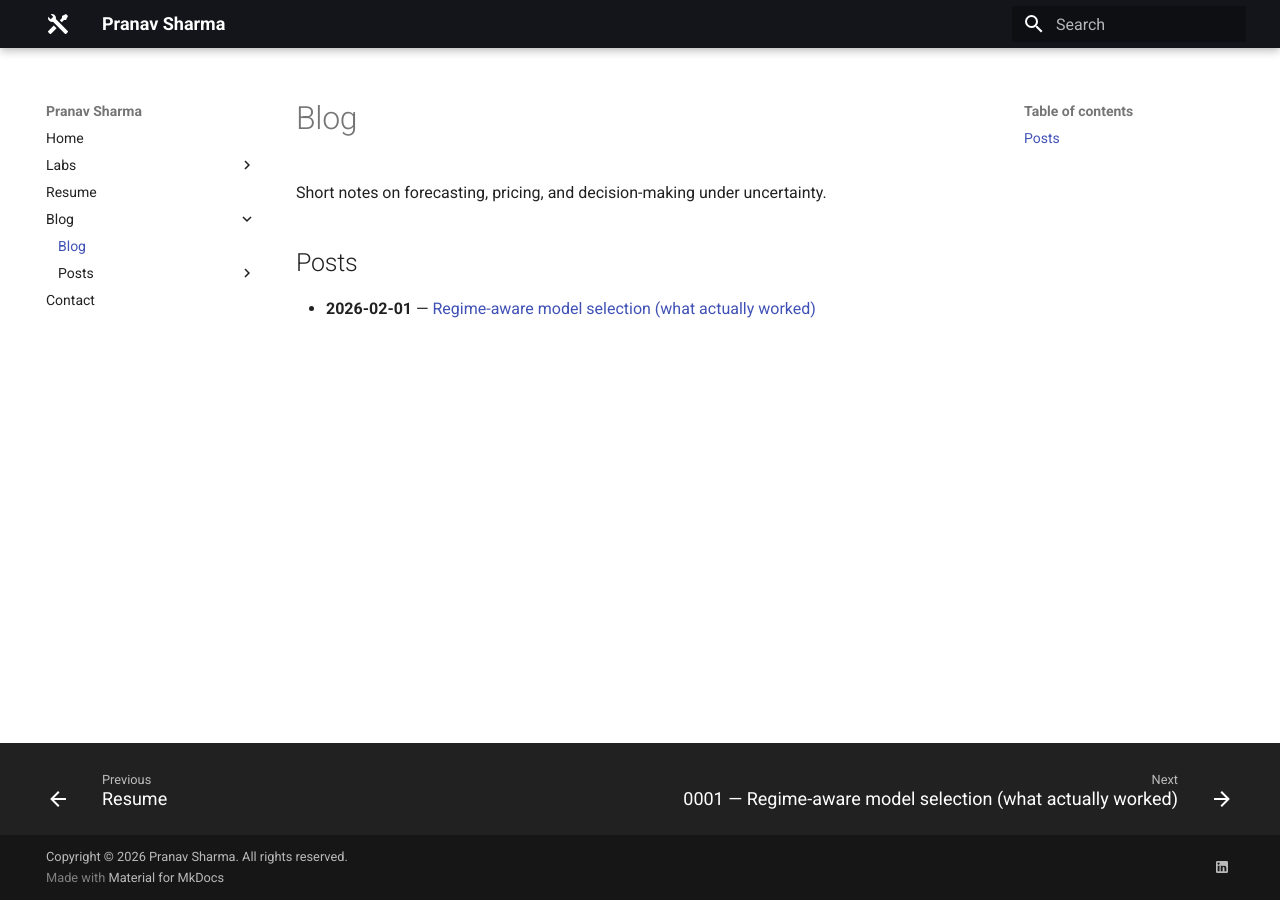
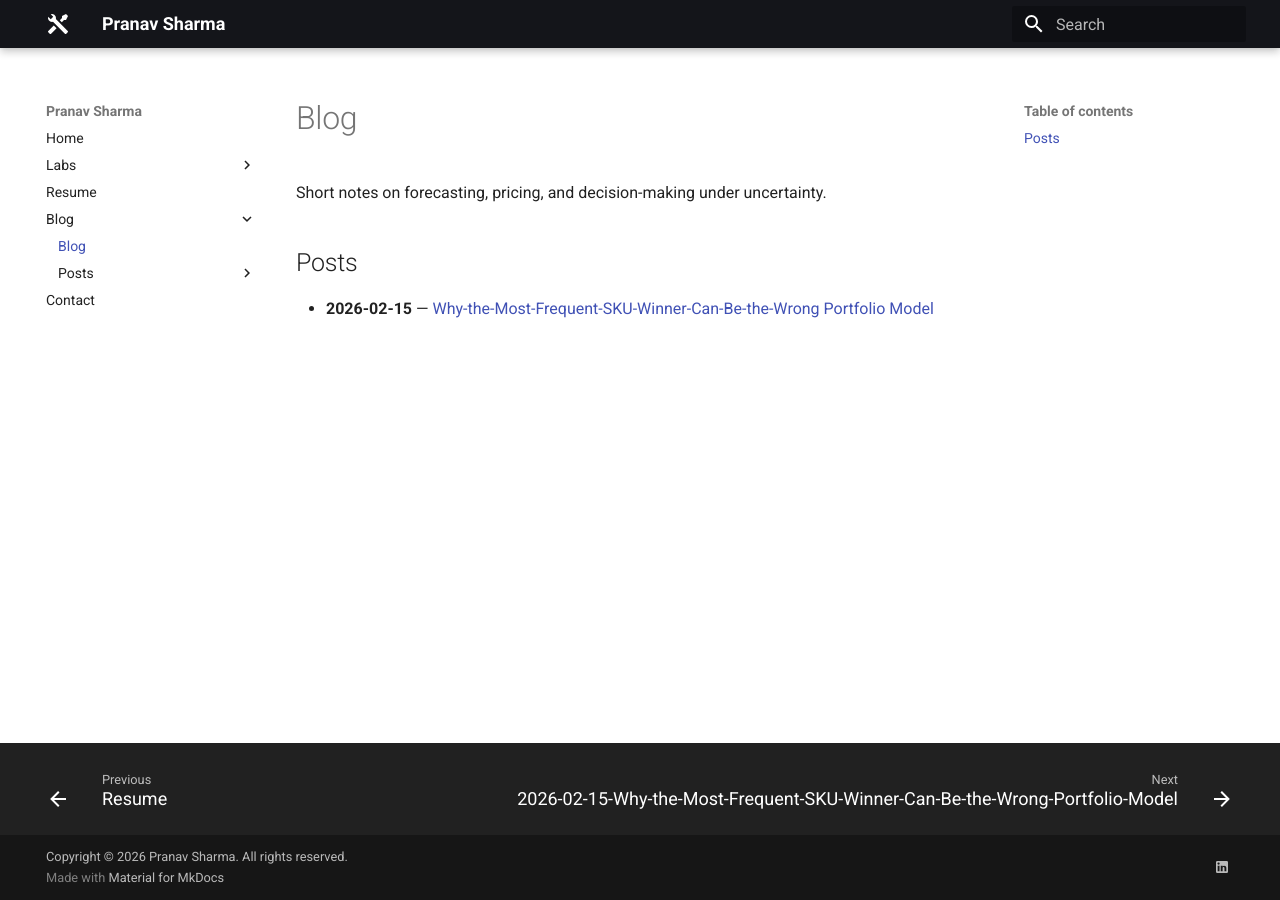
Before and after one commit to Sharma-Pranav/website, an MkDocs documentation site: the page built from docs/blog/index.md, in a window 1280 px wide. Built offline with MkDocs 1.6.1 and Material for MkDocs 9.7.7, drawn with Linux system fonts in a browser that asks for light colours; some web fonts are replaced.

Commit message:
first blog

```diff
--- a/docs/blog/index.md
+++ b/docs/blog/index.md
@@ -4,5 +4,5 @@ Short notes on forecasting, pricing, and decision-making under uncertainty.
 
 ## Posts
 <!-- POSTS:START -->
-- **2026-02-01** — [Regime-aware model selection (what actually worked)](posts/2026-02-01-regime-aware-model-selection-what-actually-worked.md)
+- **2026-02-15** — [Why-the-Most-Frequent-SKU-Winner-Can-Be-the-Wrong Portfolio Model](posts/2026-02-15-Why-the-Most-Frequent-SKU-Winner-Can-Be-the-Wrong-Portfolio-Model.md)
 <!-- POSTS:END -->
--- a/mkdocs.yml
+++ b/mkdocs.yml
@@ -61,7 +61,7 @@ nav:
   - Blog:
       - blog/index.md
       - Posts:
-          - "0001 — Regime-aware model selection (what actually worked)": blog/posts/2026-02-01-regime-aware-model-selection-what-actually-worked.md
+          - "2026-02-15-Why-the-Most-Frequent-SKU-Winner-Can-Be-the-Wrong-Portfolio-Model": blog/posts/2026-02-15-Why-the-Most-Frequent-SKU-Winner-Can-Be-the-Wrong-Portfolio-Model.md
   - Contact: contact.md
 
 extra_css:
```
Also changed, not shown: docs/blog/posts/2026-02-01-regime-aware-model-selection-what-actually-worked.md (deleted, +0 -24 lines), docs/blog/posts/2026-02-15-Why-the-Most-Frequent-SKU-Winner-Can-Be-the-Wrong-Portfolio-Model.md (added, +40 -0 lines), docs/assets/images/decision_map_executive.png (added), docs/assets/images/decision_map_technical.png (added).
